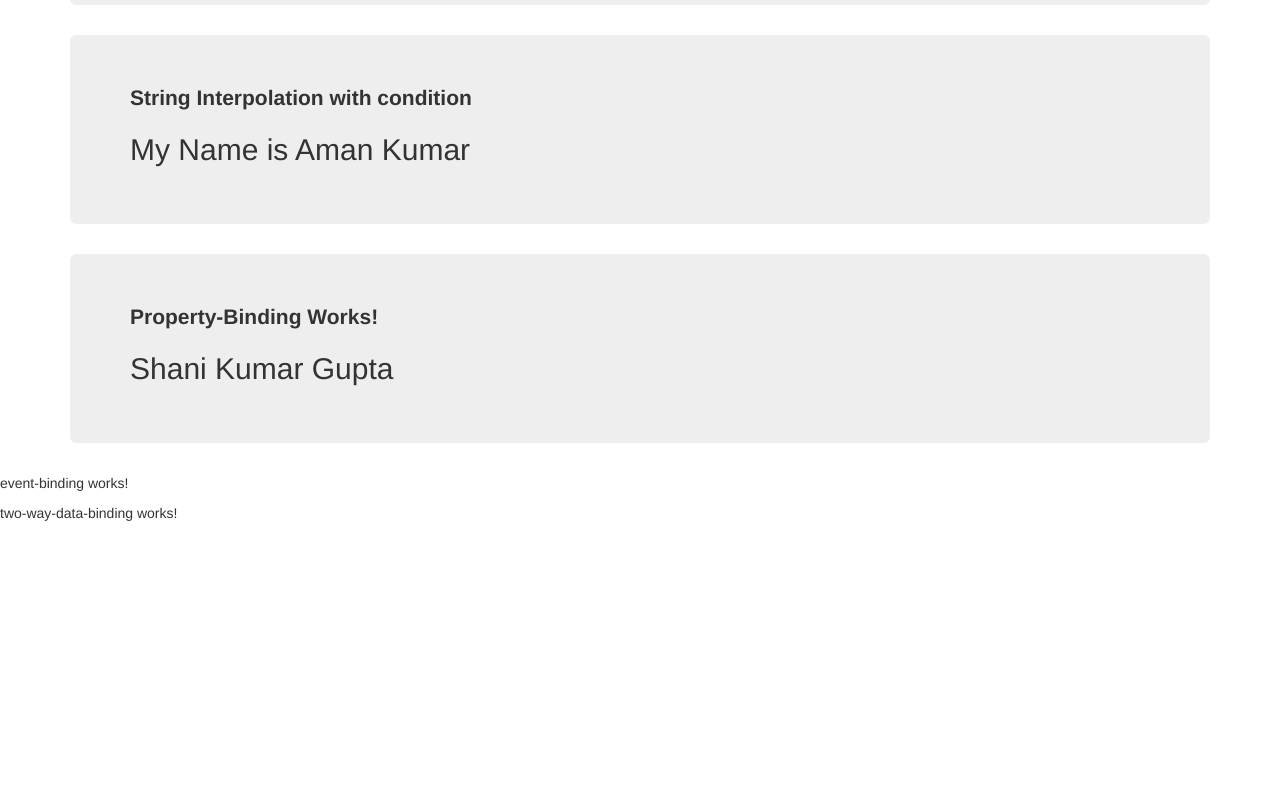
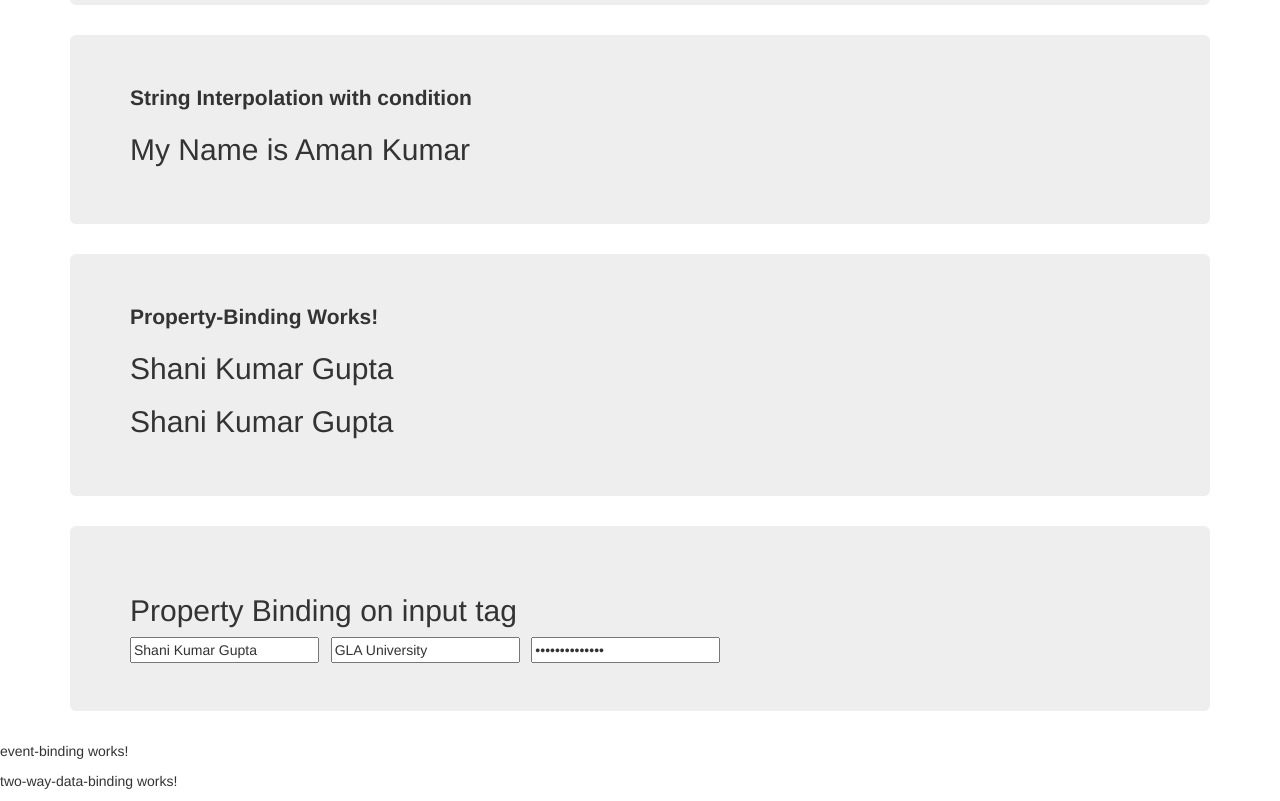
Before and after one commit to ShaniKumarGupta/Angular, an Angular app in the folder DataBinding/: page / in a window 1280 px wide. Shown: the part 2060-2861 px from the top of the page. Before the commit the page ends 2593 px from the top, so only its background shows below. Built offline with nearby package versions, Linux system fonts and the light colour scheme.

Commit message:
Propert binding on input tag attributes

```diff
--- a/DataBinding/src/app/property-binding/property-binding.component.html
+++ b/DataBinding/src/app/property-binding/property-binding.component.html
@@ -2,5 +2,12 @@
     <div class="jumbotron">
         <p><b>Property-Binding Works!</b></p>
         <h2 [innerHTML]="Name"></h2>
+        <h2 [innerText]="Name"></h2>
+    </div>
+    <div class="jumbotron">
+        <h2>Property Binding on input tag</h2>
+        <input type="text" id="" [value]="Name">&nbsp;&nbsp;
+        <input type="text" id="" bind-value="College">&nbsp;&nbsp;
+        <input [type]="type1" value="Enter Password">
     </div>
 </div>
--- a/DataBinding/src/app/property-binding/property-binding.component.ts
+++ b/DataBinding/src/app/property-binding/property-binding.component.ts
@@ -8,6 +8,8 @@ import { Component, OnInit } from '@angular/core';
 export class PropertyBindingComponent implements OnInit {
 
   Name: String = "Shani Kumar Gupta";
+  College: String = "GLA University";
+  type1: String =  "password";
 
   constructor() { }
 
```
